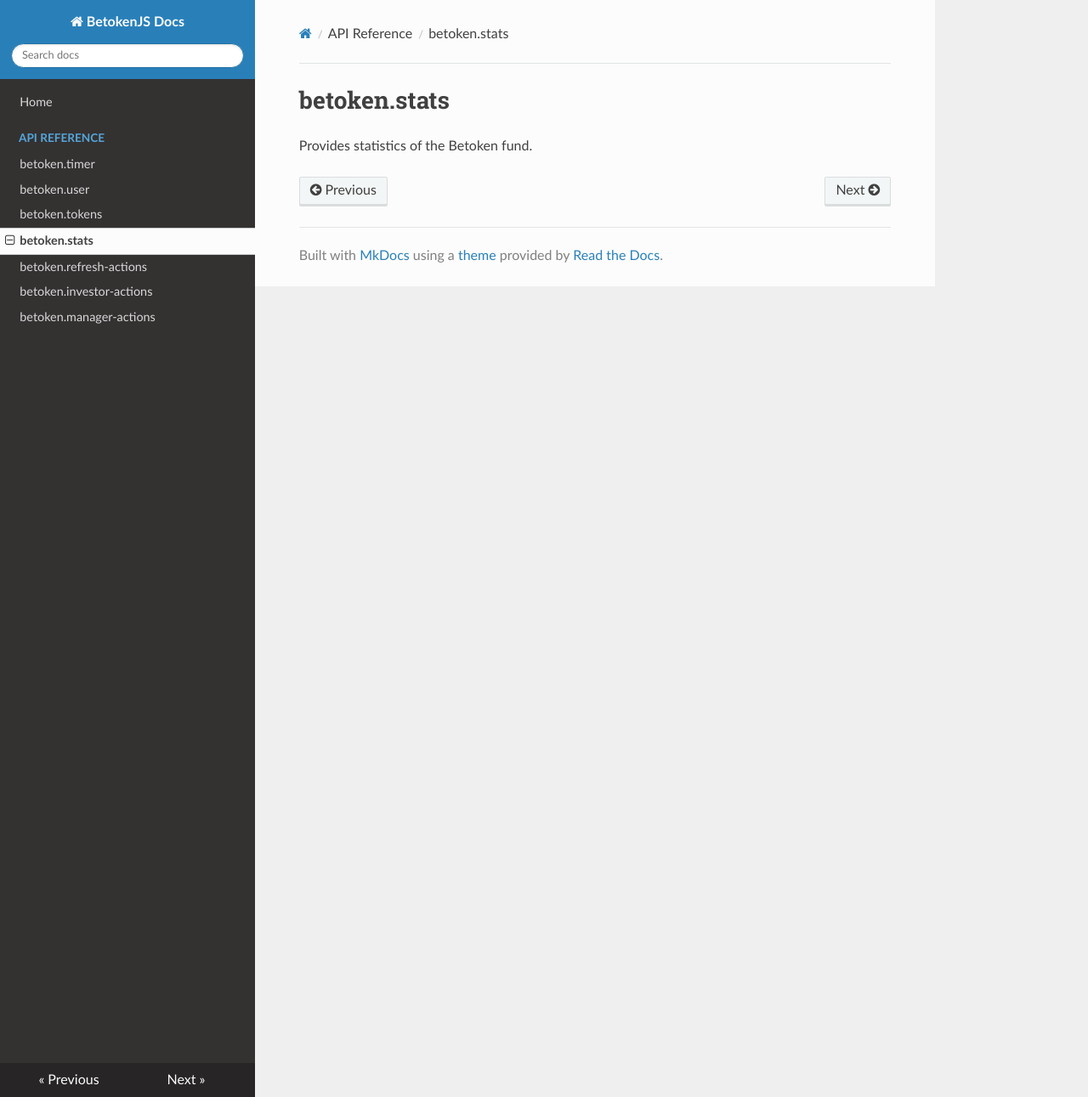
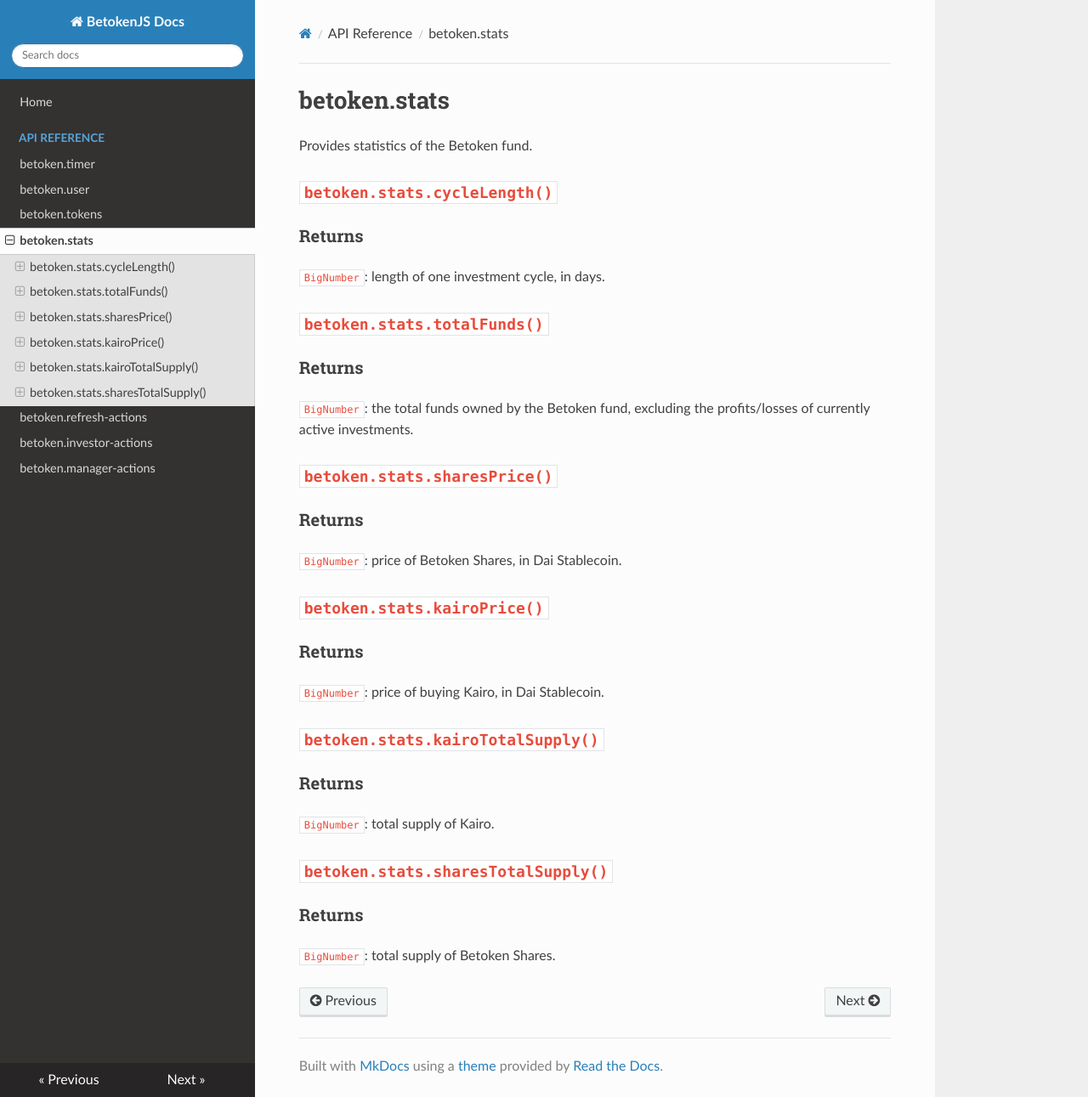
Before and after one commit to Betoken/betoken-js-docs, an MkDocs documentation site: the page built from docs/api/stats.md, in a window 1280 px wide and 1291 px high. Shown: the whole window at 85% size. Built offline with MkDocs 1.6.1, drawn with Linux system fonts in a browser that asks for light colours; nearby versions of some CDN libraries.

Commit message:
finished stats

```diff
--- a/docs/api/stats.md
+++ b/docs/api/stats.md
@@ -1,2 +1,26 @@
 # betoken.stats
 Provides statistics of the Betoken fund.
+
+## `betoken.stats.cycleLength()`
+### Returns
+`BigNumber`: length of one investment cycle, in days.
+
+## `betoken.stats.totalFunds()`
+### Returns
+`BigNumber`: the total funds owned by the Betoken fund, excluding the profits/losses of currently active investments.
+
+## `betoken.stats.sharesPrice()`
+### Returns
+`BigNumber`: price of Betoken Shares, in Dai Stablecoin.
+
+## `betoken.stats.kairoPrice()`
+### Returns
+`BigNumber`: price of buying Kairo, in Dai Stablecoin.
+
+## `betoken.stats.kairoTotalSupply()`
+### Returns
+`BigNumber`: total supply of Kairo.
+
+## `betoken.stats.sharesTotalSupply()`
+### Returns
+`BigNumber`: total supply of Betoken Shares.
```
